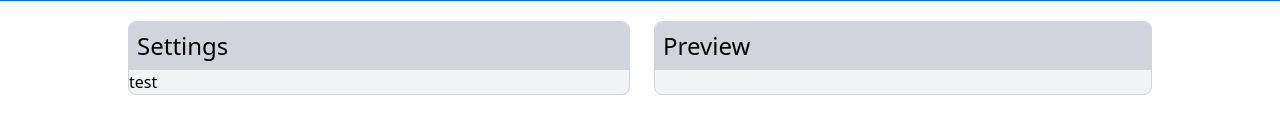
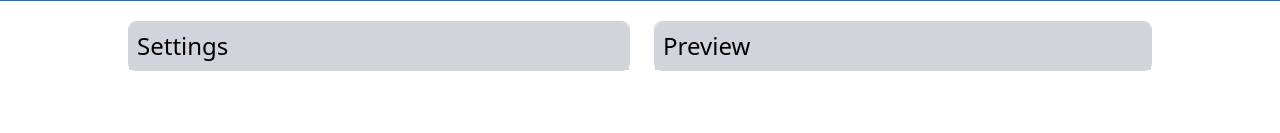
Before and after one commit to johannes67890/VirtualCompressor, a React (Create React App) app: page / in a window 1280 px wide. Shown: the part 277-410 px from the top of the page. Built offline with nearby package versions, Linux system fonts and the light colour scheme.

Commit message:
workon inerate over obj

```diff
--- a/src/App.tsx
+++ b/src/App.tsx
@@ -6,7 +6,10 @@ import wave from "./static/waves.jpg";
 const App = () => {
   const [file, setFile] = useState<File[]>([]);
   const [compressed, setCompressed] = useState<File | undefined>(file[0]);
-  const [options, setOptions] = useState<Compressor.Options>({ quality: 0.1 });
+  const [options, setOptions] = useState<Compressor.Options>({
+    quality: 0.6,
+    convertSize: 500000,
+  });
   return (
     <>
       <Fileinput
@@ -15,7 +18,12 @@ const App = () => {
         setCompressed={setCompressed}
         options={options}
       />
-      <Options file={file} compressed={compressed} setOptions={setOptions} />
+      <Options
+        file={file}
+        compressed={compressed}
+        setOptions={setOptions}
+        options={options}
+      />
     </>
   );
 };
--- a/src/components/Fileinput.tsx
+++ b/src/components/Fileinput.tsx
@@ -11,8 +11,6 @@ const Fileinput: React.FC<{
 }> = ({ file, options, setFile, setCompressed }) => {
   useEffect(() => {
     if (file.length !== 0) {
-      console.log("rerender");
-
       new Compressor(file[0], {
         ...options,
 
--- a/src/components/Options.tsx
+++ b/src/components/Options.tsx
@@ -4,14 +4,15 @@ import Button from "./Button";
 const Options: React.FC<{
   file: Blob[];
   compressed: File | undefined;
+  options: Compressor.Options;
   setOptions: React.Dispatch<React.SetStateAction<Compressor.Options>>;
-}> = ({ file, compressed, setOptions }) => {
+}> = ({ file, compressed, options, setOptions }) => {
   console.log(file[0]?.size, compressed?.size);
 
   return (
     <div className="max-w-5xl mx-auto flex mt-5 gap-6">
       <MainContentTemplate title="Settings">
-        <div>test</div>
+        <SettingsTemplate setOptions={setOptions} options={options} />
       </MainContentTemplate>
 
       <MainContentTemplate title="Preview">
@@ -83,6 +84,25 @@ const PreviewInfo: React.FC<{
   );
 };
 
+const SettingsTemplate: React.FC<{
+  setOptions: React.Dispatch<React.SetStateAction<Compressor.Options>>;
+  options: Compressor.Options;
+}> = ({ setOptions, options }) => {
+  // const value: Object[] = Object.keys(options).map((key) => {
+  //   return { text: key, val: key };
+  // });
+  // console.log(value);
+  for (const i in options) {
+    console.log(i);
+  }
+
+  return (
+    <div>
+      <ul>{}</ul>
+    </div>
+  );
+};
+
 const MainContentTemplate: React.FC<{ title: string }> = ({
   title,
   children,
```
